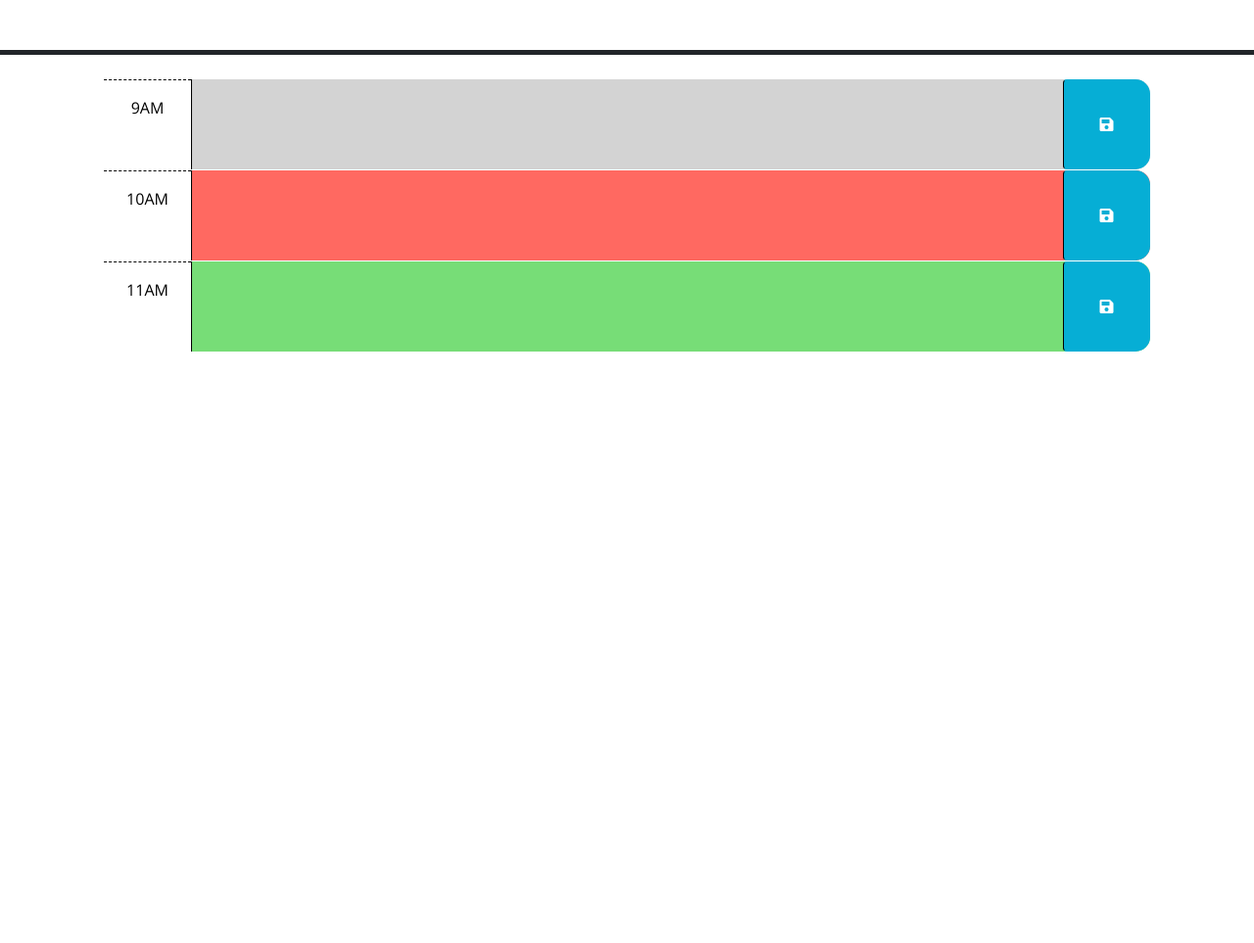
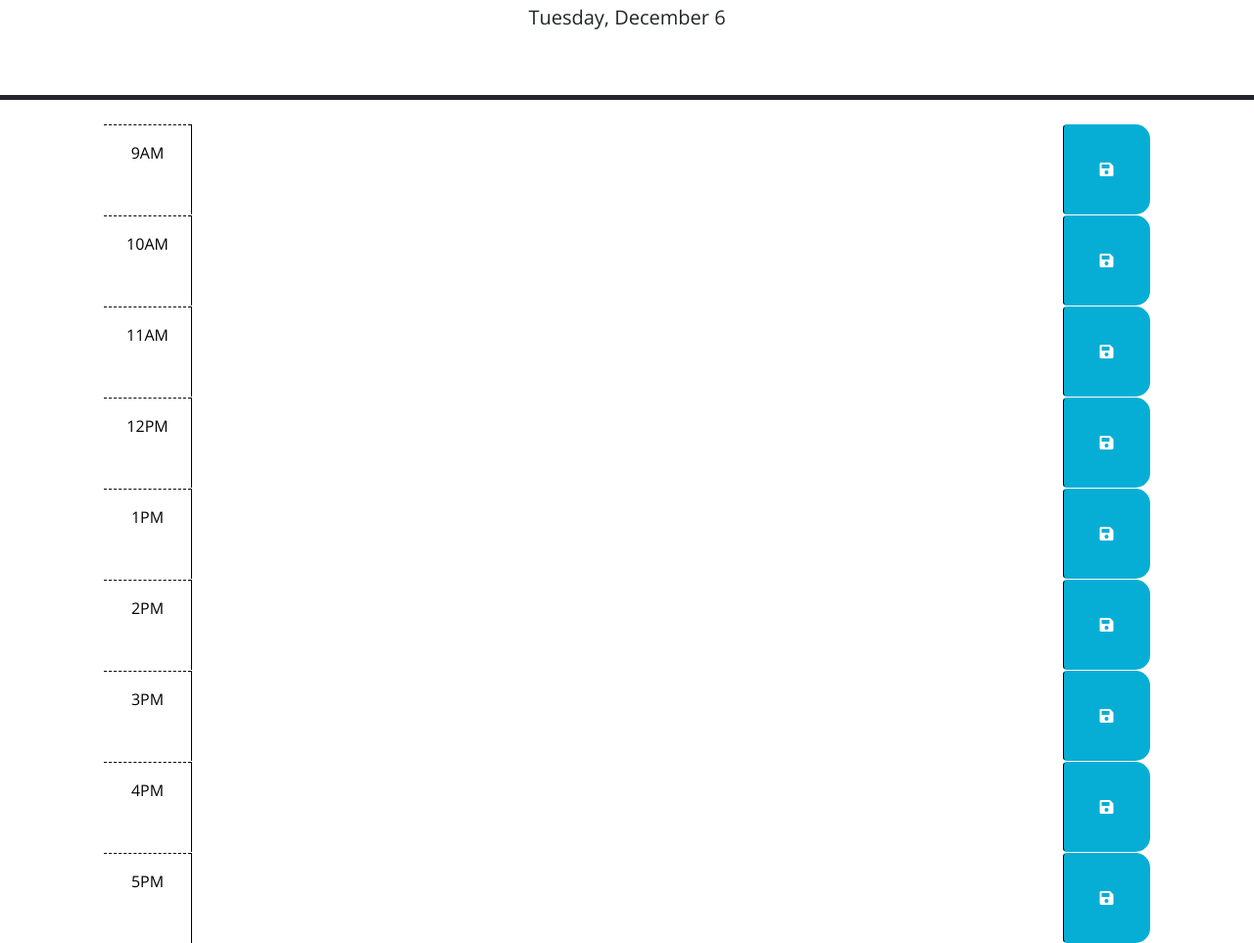
Before and after one commit to bettybowie/challenge-5, a plain HTML site: page index.html in a window 1280 px wide. Shown: the part 176-1139 px from the top of the page at 98% size. Before the commit the page ends 800 px from the top, so only its background shows below. Drawn offline with nearby package versions, Linux system fonts and the light colour scheme.

Commit message:
added current date in JS

```diff
--- a/index.html
+++ b/index.html
@@ -38,34 +38,96 @@
         in the finished product. Remember to delete this comment once the
         code is implemented.
         -->
-
+        <div id="hour-9" class="row time-block">
+          <div class="col-2 col-md-1 hour text-center py-3">9AM</div>
+          <textarea class="col-8 col-md-10 description" rows="3"> </textarea>
+          <button class="btn saveBtn col-2 col-md-1" aria-label="save">
+            <i class="fas fa-save" aria-hidden="true"></i>
+          </button>
+        </div>
+        <div id="hour-10" class="row time-block">
+          <div class="col-2 col-md-1 hour text-center py-3">10AM</div>
+          <textarea class="col-8 col-md-10 description" rows="3"> </textarea>
+          <button class="btn saveBtn col-2 col-md-1" aria-label="save">
+            <i class="fas fa-save" aria-hidden="true"></i>
+          </button>
+        </div>
+        <div id="hour-11" class="row time-block">
+          <div class="col-2 col-md-1 hour text-center py-3">11AM</div>
+          <textarea class="col-8 col-md-10 description" rows="3"> </textarea>
+          <button class="btn saveBtn col-2 col-md-1" aria-label="save">
+            <i class="fas fa-save" aria-hidden="true"></i>
+          </button>
+        </div>
+        <div id="hour-12" class="row time-block">
+          <div class="col-2 col-md-1 hour text-center py-3">12PM</div>
+          <textarea class="col-8 col-md-10 description" rows="3"> </textarea>
+          <button class="btn saveBtn col-2 col-md-1" aria-label="save">
+            <i class="fas fa-save" aria-hidden="true"></i>
+          </button>
+        </div>
+        <div id="hour-1" class="row time-block">
+          <div class="col-2 col-md-1 hour text-center py-3">1PM</div>
+          <textarea class="col-8 col-md-10 description" rows="3"> </textarea>
+          <button class="btn saveBtn col-2 col-md-1" aria-label="save">
+            <i class="fas fa-save" aria-hidden="true"></i>
+          </button>
+        </div>
+        <div id="hour-2" class="row time-block">
+          <div class="col-2 col-md-1 hour text-center py-3">2PM</div>
+          <textarea class="col-8 col-md-10 description" rows="3"> </textarea>
+          <button class="btn saveBtn col-2 col-md-1" aria-label="save">
+            <i class="fas fa-save" aria-hidden="true"></i>
+          </button>
+        </div>
+        <div id="hour-3" class="row time-block ">
+          <div class="col-2 col-md-1 hour text-center py-3">3PM</div>
+          <textarea class="col-8 col-md-10 description" rows="3"> </textarea>
+          <button class="btn saveBtn col-2 col-md-1" aria-label="save">
+            <i class="fas fa-save" aria-hidden="true"></i>
+          </button>
+        </div>
+        <div id="hour-4" class="row time-block">
+          <div class="col-2 col-md-1 hour text-center py-3">4PM</div>
+          <textarea class="col-8 col-md-10 description" rows="3"> </textarea>
+          <button class="btn saveBtn col-2 col-md-1" aria-label="save">
+            <i class="fas fa-save" aria-hidden="true"></i>
+          </button>
+        </div>
+        <div id="hour-5" class="row time-block">
+          <div class="col-2 col-md-1 hour text-center py-3">5PM</div>
+          <textarea class="col-8 col-md-10 description" rows="3"> </textarea>
+          <button class="btn saveBtn col-2 col-md-1" aria-label="save">
+            <i class="fas fa-save" aria-hidden="true"></i>
+          </button>
+        </div>
       <!-- Example of a past time block. The "past" class adds a gray background color. -->
-      <div id="hour-9" class="row time-block past">
+      <!-- <div id="hour-9" class="row time-block past">
         <div class="col-2 col-md-1 hour text-center py-3">9AM</div>
         <textarea class="col-8 col-md-10 description" rows="3"> </textarea>
         <button class="btn saveBtn col-2 col-md-1" aria-label="save">
           <i class="fas fa-save" aria-hidden="true"></i>
         </button>
-      </div>
+      </div> -->
 
       <!-- Example of a a present time block. The "present" class adds a red background color. -->
-      <div id="hour-10" class="row time-block present">
+      <!-- <div id="hour-10" class="row time-block present">
         <div class="col-2 col-md-1 hour text-center py-3">10AM</div>
         <textarea class="col-8 col-md-10 description" rows="3"> </textarea>
         <button class="btn saveBtn col-2 col-md-1" aria-label="save">
           <i class="fas fa-save" aria-hidden="true"></i>
         </button>
-      </div>
+      </div> -->
 
       <!-- Example of a future time block. The "future" class adds a green background color. -->
-      <div id="hour-11" class="row time-block future">
+      <!-- <div id="hour-11" class="row time-block future">
         <div class="col-2 col-md-1 hour text-center py-3">11AM</div>
         <textarea class="col-8 col-md-10 description" rows="3"> </textarea>
         <button class="btn saveBtn col-2 col-md-1" aria-label="save">
           <i class="fas fa-save" aria-hidden="true"></i>
         </button>
-      </div>
-
+      </div> -->
+    </div>
     <script src="https://code.jquery.com/jquery-3.4.1.min.js"></script>
     <script
       src="https://cdn.jsdelivr.net/npm/dayjs@1.11.3/dayjs.min.js"
--- a/script.js
+++ b/script.js
@@ -14,10 +14,21 @@ $(function () {
   // attribute of each time-block be used to conditionally add or remove the
   // past, present, and future classes? How can Day.js be used to get the
   // current hour in 24-hour time?
-  //
+  // var currentTime = dayjs().format('hA');
+  // var timeDiv = document.querySelector(".hour");
+  // var timeBlock = timeDiv.textContent;
+  // var block = document.querySelector("row");
+  // console.log(timeBlock);
+
+  // if (timeBlock = currentTime) {
+  //   block.classList.add("present");
+  // }
+  // //
   // TODO: Add code to get any user input that was saved in localStorage and set
   // the values of the corresponding textarea elements. HINT: How can the id
   // attribute of each time-block be used to do this?
   //
   // TODO: Add code to display the current date in the header of the page.
-});
+  var todayDate = dayjs().format('dddd, MMMM D');
+  $('#currentDay').text(todayDate);
+  });
```
